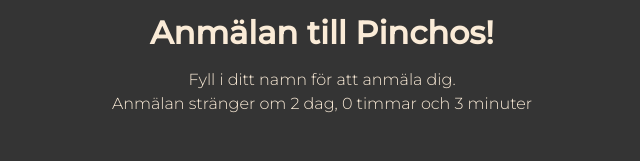
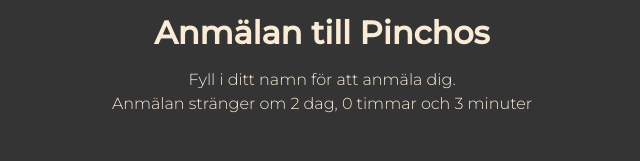
Before and after one commit to joandercim/rsvp-clean-start, a website: page public/index.html in a window 1280 px wide. Shown: the part 393-554 px from the top of the page, 318-958 px from the left. Drawn offline with Linux system fonts and the light colour scheme; no server answers.

Commit message:
small adjustments

```diff
--- a/public/index.html
+++ b/public/index.html
@@ -10,7 +10,7 @@
 <body>
   <div class="container">
     <img src="https://catalog.pinchos.se/android-chrome-192x192.png" alt="pinchos logo">
-    <h1>Anmälan till Pinchos!</h1>
+    <h1>Anmälan till Pinchos</h1>
     <h4 id="countdown"></h2>
     <form action="/posts" id="form" method="post">
         <div class="form-fields">
```
